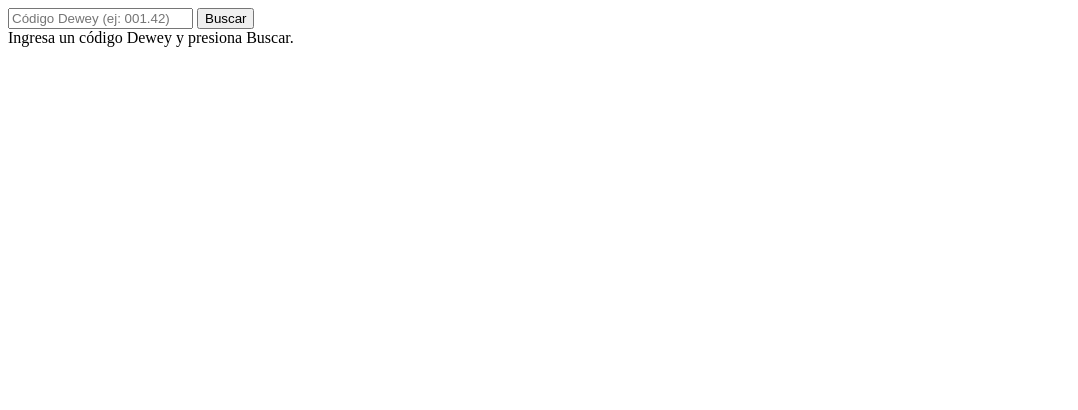
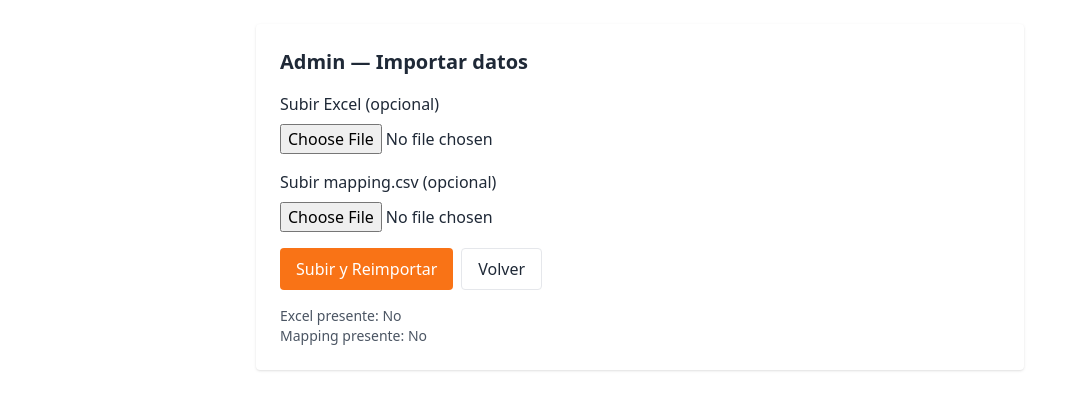
Before and after one commit to strejosz21-lab/Bibliomap, a Flask app: page /admin in a window 1280 px wide. Shown: the top 410 px of the page, without its empty margins (0-1078 px from the left). Run offline with Flask 3, Linux system fonts and the light colour scheme; some libraries are stand-ins or nearby versions.

Commit message:
Update admin.html

```diff
--- a/biblioteca-render-ready/templates/admin.html
+++ b/biblioteca-render-ready/templates/admin.html
@@ -1,10 +1 @@
-<!-- plantillas/index.html -->
-<div class="contenedor-mapa">
-  <div id="mapa"></div>
-
-  <div class="panel-busqueda">
-    <input id="codigo" type="text" placeholder="Código Dewey (ej: 001.42)">
-    <button onclick="buscarLibro()">Buscar</button>
-    <div id="info">Ingresa un código Dewey y presiona Buscar.</div>
-  </div>
-</div>
+<!doctype html><html><head><meta charset="utf-8"/><title>Admin</title><script src="https://cdn.tailwindcss.com"></script></head><body class="bg-white p-6 text-gray-800"><div class="max-w-3xl mx-auto bg-white p-6 rounded shadow"><h1 class="text-xl font-semibold mb-4">Admin — Importar datos</h1>{% with messages = get_flashed_messages(with_categories=true) %}{% if messages %}{% for cat,msg in messages %}<div class="p-2 mb-2 rounded {{ 'bg-green-100' if cat=='success' else 'bg-red-100' }}">{{ msg }}</div>{% endfor %}{% endif %}{% endwith %}<form method="post" enctype="multipart/form-data"><label class="block mb-2">Subir Excel (opcional)</label><input type="file" name="excel_file" class="mb-4"/><label class="block mb-2">Subir mapping.csv (opcional)</label><input type="file" name="mapping_file" class="mb-4"/><div class="flex gap-2"><button class="bg-orange-500 text-white px-4 py-2 rounded">Subir y Reimportar</button><a href="/" class="px-4 py-2 border rounded">Volver</a></div></form><div class="mt-4 text-sm text-gray-600"><p>Excel presente: {{ 'Sí' if excel_exists else 'No' }}</p><p>Mapping presente: {{ 'Sí' if mapping_exists else 'No' }}</p></div></div></body></html>
```
